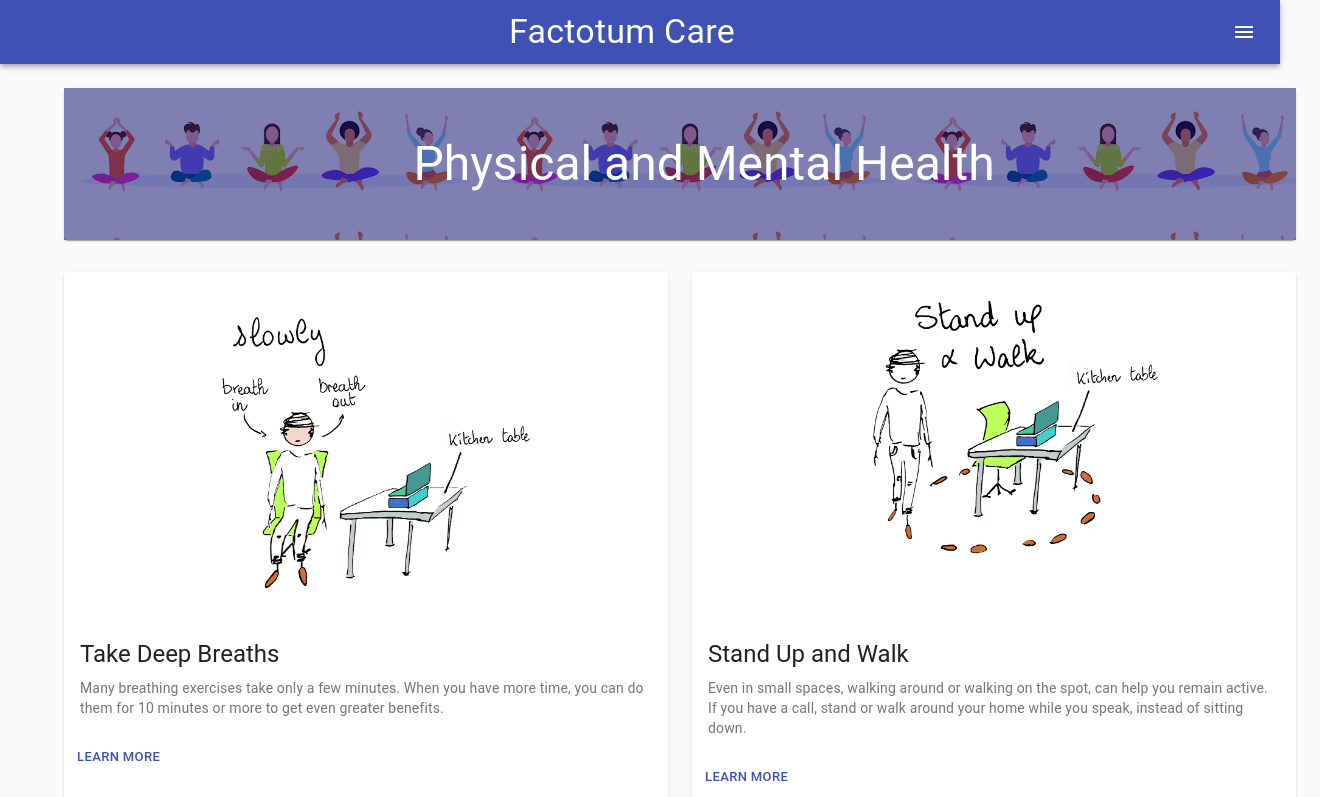
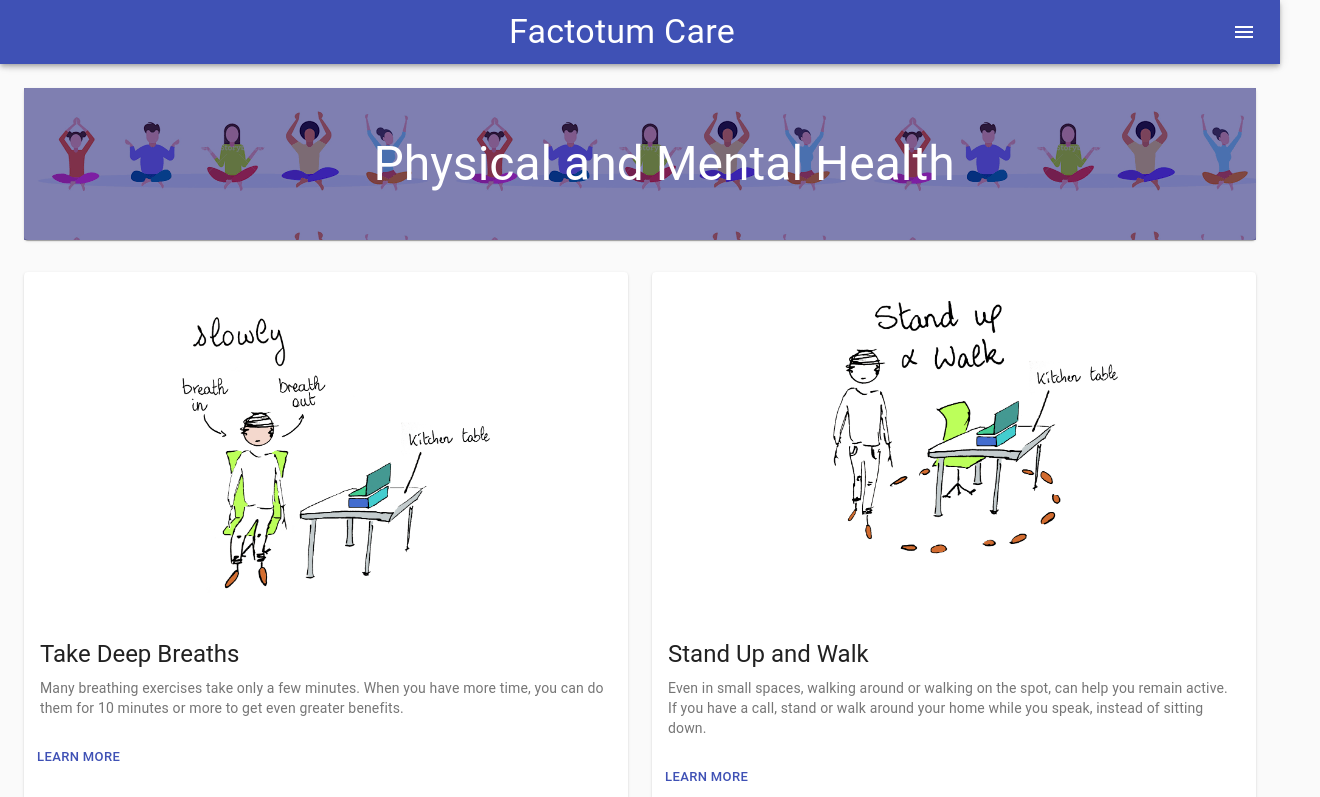
Before and after one commit to mxenoph/factotum-care, a React app in the folder webpack-react-tutorial/: page /mental in a window 1280 px wide. Shown: the top 797 px of the page, 1320 px wide, since content can reach past the window. Built offline with nearby package versions, Linux system fonts and the light colour scheme.

Commit message:
add build configs
add build

```diff
--- a/webpack-react-tutorial/src/App.js
+++ b/webpack-react-tutorial/src/App.js
@@ -1,6 +1,5 @@
 import React, { Component } from 'react'
-import ReactDOM from 'react-dom'
-import { Route, Link,Switch, BrowserRouter as Router } from 'react-router-dom'
+import { Route,Switch, BrowserRouter as Router } from 'react-router-dom'
 import HomePage from './js/pages/Home'
 import Productivity from './js/pages/Productivity'
 import About from './js/pages/About'
--- a/webpack-react-tutorial/src/js/pages/MentalHealth/MentalHealth.js
+++ b/webpack-react-tutorial/src/js/pages/MentalHealth/MentalHealth.js
@@ -15,7 +15,7 @@ const useStyles = makeStyles((theme) => ({
     marginTop: theme.spacing(3),
   },
   mainPage : {
-    margin: theme.spacing(5),
+    margin: "40px auto",
   }
 }));
 
```
Also changed, not shown: webpack-react-tutorial/package.json (+7 -4 lines), 3 other files (tests, documents, lock files or other folders).
